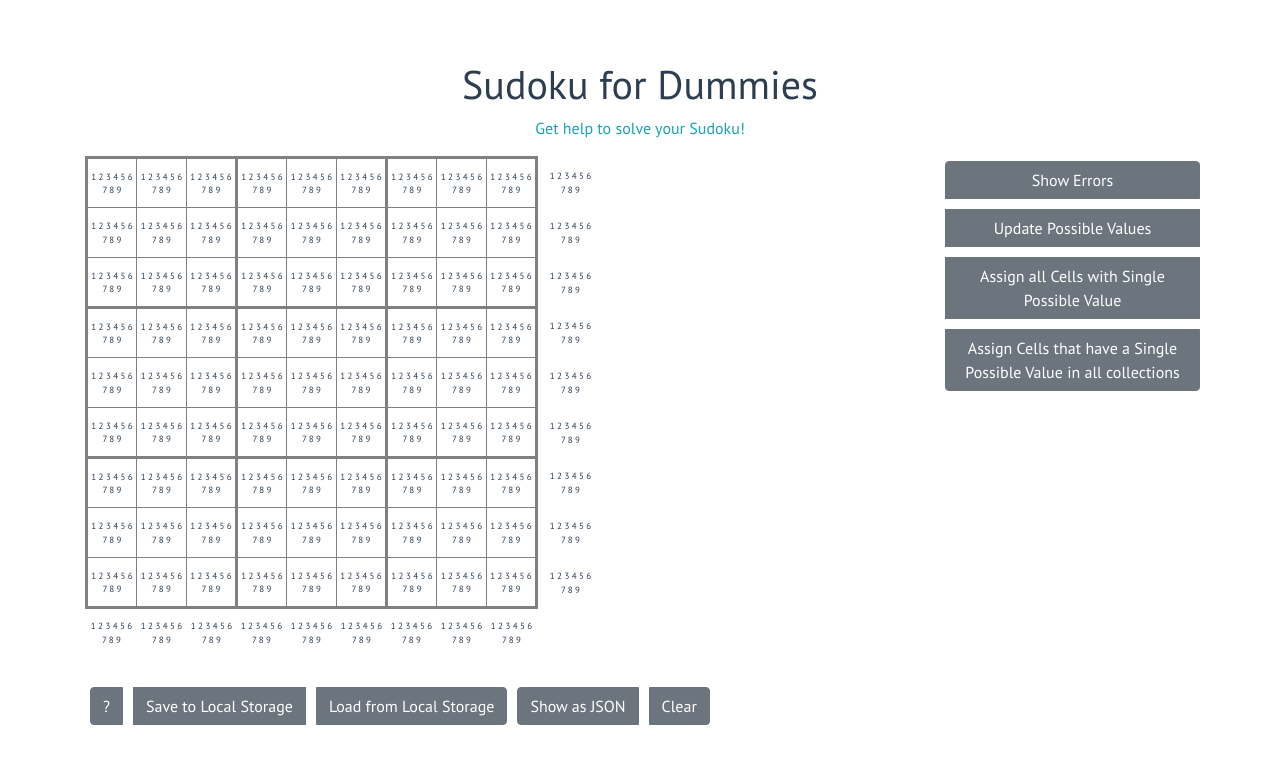
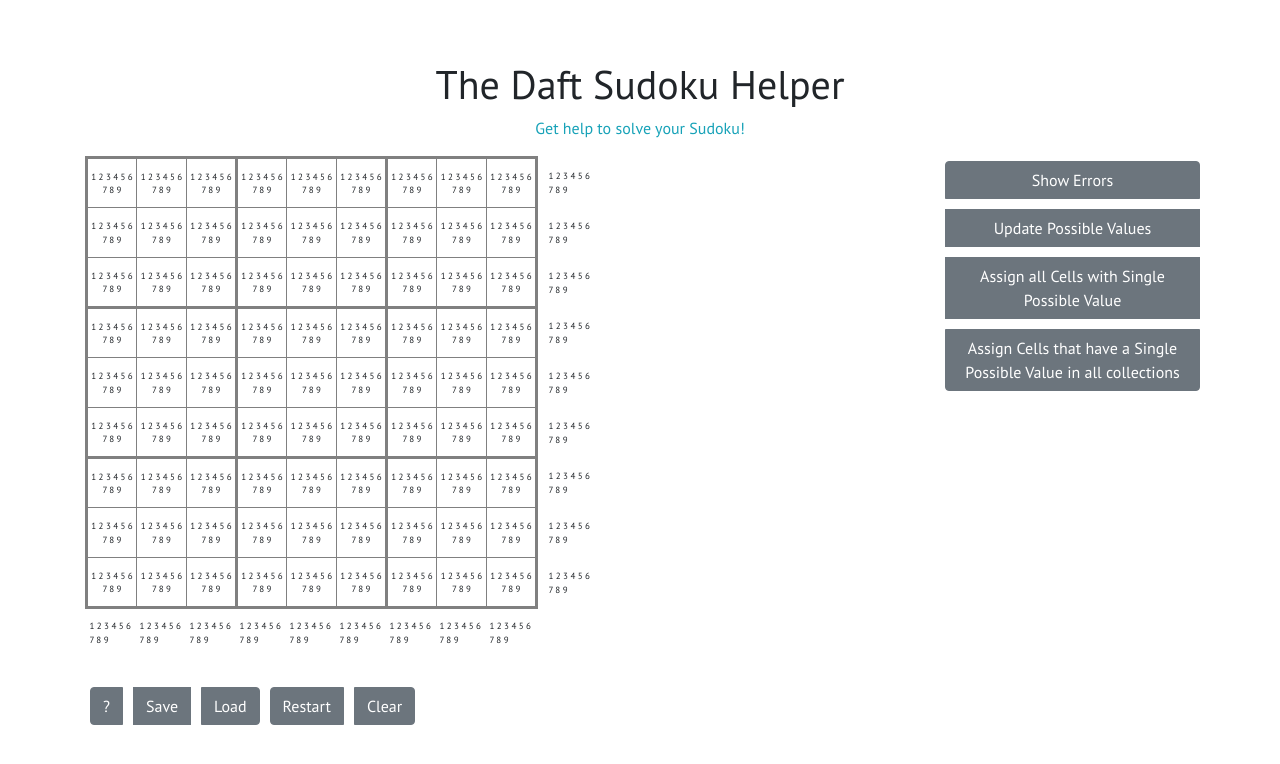
Before and after one commit to ptandler/sudoku-helper, a Vue app: page / in a window 1280 px wide. Shown: the top 764 px of the page. Built offline with nearby package versions, Linux system fonts and the light colour scheme.

Commit message:
Added "restart" the clear all but predefined cells, and extended a little bit the help text.

```diff
--- a/public/index.html
+++ b/public/index.html
@@ -6,7 +6,7 @@
     <meta name="viewport" content="width=device-width,initial-scale=1.0, shrink-to-fit=no">
     <link rel="icon" href="<%= BASE_URL %>favicon.ico">
     <link rel="manifest" href="<%= BASE_URL %>/manifest.json">
-    <title>sudoku-helper</title>
+    <title>Sudoku for Dummies</title>
 </head>
 <body>
 <noscript>
--- a/src/App.vue
+++ b/src/App.vue
@@ -1,8 +1,8 @@
 <template>
     <div id="app" class="container">
         <div class="row">
-            <div class="col-12">
-                <h1>Sudoku for Dummies</h1>
+            <div class="col-12 text-center">
+                <h1>The Daft Sudoku Helper</h1>
                 <p class="text-info">Get help to solve your Sudoku!</p>
             </div>
         </div>
@@ -33,24 +33,31 @@
                 <br/>
                 <b-button-toolbar>
                     <b-button-group>
-                        <b-button v-b-toggle.help>?</b-button>
+                        <b-button v-b-toggle.help v-b-tooltip title="Show some help, e.g. keyboard usage">?</b-button>
                         <br/>
-                        <b-button @click="saveGame">Save to Local Storage</b-button>
-                        <b-button @click="loadGame">Load from Local Storage</b-button>
+                        <b-button @click="saveGame" v-b-tooltip title="Save the current status to the browser's local storage">Save</b-button>
+                        <b-button @click="loadGame" v-b-tooltip title="Load the last saved game status from the browser's local storage">Load</b-button>
                     </b-button-group>
                     <b-button-group>
-                        <b-button @click="showJSON" v-if="!exportedJSON">Show as JSON</b-button>
-                        <b-button @click="hideJSON" v-else>Hide JSON</b-button>
-                        <b-button @click="resetGame">Clear</b-button>
+                        <!--<b-button @click="showJSON" v-if="!exportedJSON">Show as JSON</b-button>-->
+                        <!--<b-button @click="hideJSON" v-else>Hide JSON</b-button>-->
+                        <b-button @click="restartGame" v-b-tooltip title="Reset all values entered by you (not marked as 'predefined'">Restart</b-button>
+                        <b-button @click="clearGame" v-b-tooltip title="Remove everything, also predefined values">Clear</b-button>
                     </b-button-group>
                 </b-button-toolbar>
                 <b-collapse id="help">
                     <b-card>
-                        <p class="card-text text-left">
-                            Keyboard:<br/>
-                            1 ... 9: Change value of selected cell<br/>
-                            0: remove entered value of selected cell<br/>
-                            d: Mark cell as "predefined" (defined in the puzzle not by user)
+                        <p class="card-text">
+                            Sudoku-helper is a very simple tool that helps solving sudokus. You can e.g. use it for a game you are stuck with. Or you can solve the sudoku with <i>some</i> mouse clicks - which in fact might not really be exciting.
+                        </p>
+                        <p class="card-text">
+                            Use Keyboard to enter the values:<br/>
+                            <b>1 ... 9</b>: Change value of selected cell<br/>
+                            <b>0</b>: remove entered value of selected cell<br/>
+                            <b>d</b> or <b>*</b>: Mark cell as "predefined" (defined in the puzzle not inserted by yourself)
+                        </p>
+                        <p class="card-text">
+                            If you are stuck, you can use the helper functions to automatically apply some rules to get more values.
                         </p>
                     </b-card>
                 </b-collapse>
@@ -121,7 +128,7 @@
                     m.removeDefinedValue();
                 }
             }
-            if (event.key === 'd') {
+            if (event.key === 'd' || event.key === '*') {
                 for (const m of this.sudoku.getActiveCells()) {
                     m.predefined = !m.predefined;
                 }
@@ -165,8 +172,12 @@
             }
         }
 
-        public resetGame() {
+        public clearGame() {
             this.sudoku.reset();
+        }
+
+        public restartGame() {
+            this.sudoku.restart();
         }
 
         public showJSON() {
@@ -183,11 +194,9 @@
     @import url('https://fonts.googleapis.com/css?family=PT+Sans');
 
     #app {
-        font-family: 'PT Sans', 'Droid Sans', Helvetica, sans-serif;
+        font-family: 'PT Sans', Helvetica, sans-serif;
         -webkit-font-smoothing: antialiased;
         -moz-osx-font-smoothing: grayscale;
-        text-align: center;
-        color: #2c3e50;
         margin-top: 60px;
     }
 
--- a/src/components/Sudoku.ts
+++ b/src/components/Sudoku.ts
@@ -135,6 +135,24 @@ export class Sudoku {
             for (const col of sudokuValues) {
                 const m = this.getModel(row, col);
                 m.reset();
+            }
+        }
+    }
+
+    /**
+     * reset all but predefined cell values
+     */
+    public restart() {
+        for (const row of sudokuValues) {
+            for (const col of sudokuValues) {
+                const m = this.getModel(row, col);
+                if (m.predefined) {
+                    m.active = false;
+                    m.highlighted = false;
+                    m.error = false;
+                } else {
+                    m.reset();
+                }
             }
         }
     }
--- a/src/components/SudokuField.vue
+++ b/src/components/SudokuField.vue
@@ -30,6 +30,9 @@
 
 <!-- Add "scoped" attribute to limit CSS to this component only -->
 <style scoped lang="scss">
+    .field {
+        text-align: center;
+    }
     .active {
         background: yellow !important;
     }
```
Also changed, not shown: 1 other file (tests, documents, lock files or other folders).
